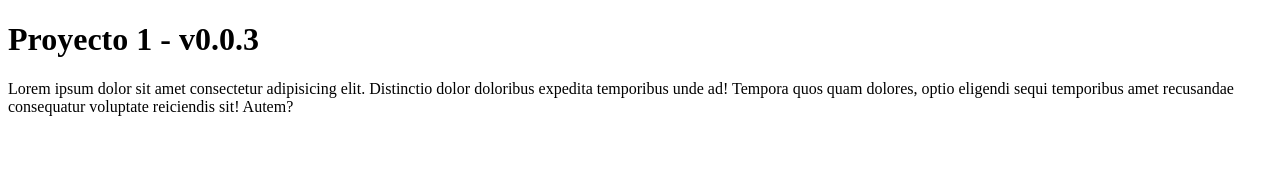
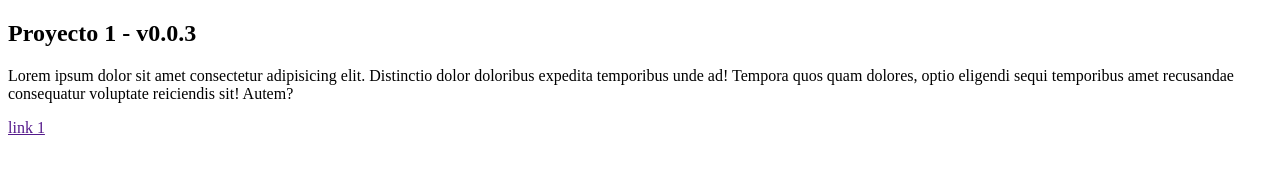
Before and after one commit to danielsanchez68/repoprueba, a plain HTML site: page index.html in a window 1280 px wide. Drawn offline with Linux system fonts and the light colour scheme.

Commit message:
cambio en rama1...

```diff
--- a/index.html
+++ b/index.html
@@ -7,11 +7,11 @@
 </head>
 <body>
 
-    <h1>Proyecto 1 - v0.0.3</h1>
+    <h2>Proyecto 1 - v0.0.3</h2>
     <p>
         Lorem ipsum dolor sit amet consectetur adipisicing elit. Distinctio dolor doloribus expedita temporibus unde ad! Tempora quos quam dolores, optio eligendi sequi temporibus amet recusandae consequatur voluptate reiciendis sit! Autem?
     </p>
-    <a href=""></a>
+    <a href="">link 1</a>
 
 </body>
 </html>
```
